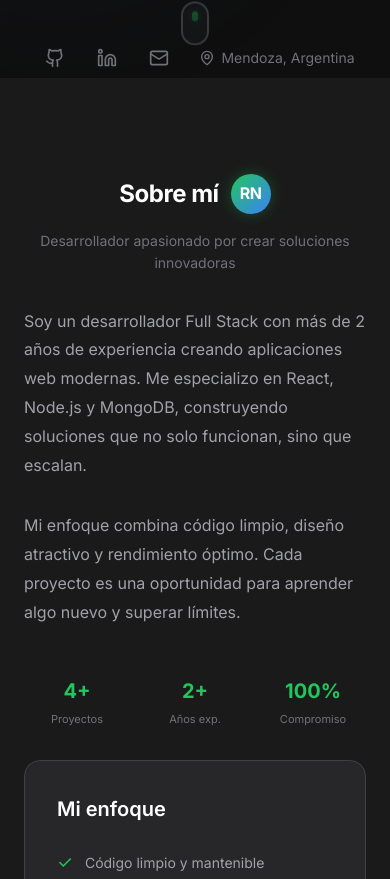
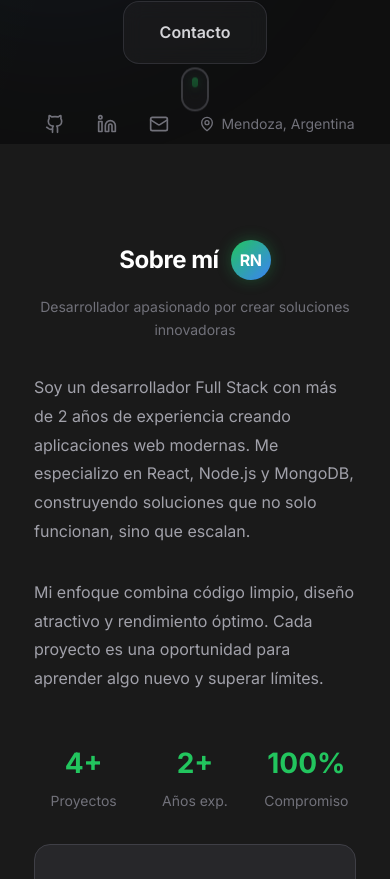
Before and after one commit to renzonodari9/portafolio-nodari, a React (Vite) app: page / in a window 390 px wide. Shown: the part 945-1824 px from the top of the page. Built offline with nearby package versions, Linux system fonts and the light colour scheme.

Commit message:
Final adjustments: responsive padding, mobile perfect; all details checked

```diff
--- a/src/responsive.css
+++ b/src/responsive.css
@@ -71,11 +71,13 @@
   .hero-cta {
     flex-direction: column;
     gap: 10px;
+    align-items: center;
   }
 
   .btn-primary,
   .btn-secondary {
     width: 100%;
+    max-width: 300px;
     text-align: center;
     padding: 14px 20px;
     font-size: 14px;
@@ -84,6 +86,7 @@
   .hero-tech-pills {
     gap: 8px;
     justify-content: center;
+    padding: 0 10px;
   }
 
   .tech-pill {
@@ -94,6 +97,7 @@
   .skills-grid {
     grid-template-columns: 1fr;
     gap: 16px;
+    padding: 0 10px;
   }
 
   .skill-card {
@@ -103,6 +107,7 @@
   .services-grid {
     grid-template-columns: 1fr;
     gap: 16px;
+    padding: 0 10px;
   }
 
   .service-card {
@@ -112,15 +117,17 @@
   .projects-grid {
     grid-template-columns: 1fr;
     gap: 20px;
+    padding: 0 10px;
   }
 
   .project-card {
-    margin: 0 10px;
+    margin: 0;
   }
 
   .section-title {
     font-size: 24px;
     text-align: center;
+    padding: 0 10px;
   }
 
   .section-subtitle {
@@ -162,21 +169,25 @@
   /* Proceso cards */
   .proceso-card {
     padding: 20px;
+    margin: 0 10px;
   }
 
   /* Soluciones cards */
   .solucion-card {
     padding: 20px;
+    margin: 0 10px;
   }
 
   /* Experience cards */
   .experience-card {
     padding: 20px;
+    margin: 0 10px;
   }
 
   /* About section */
   .about-grid {
     gap: 32px;
+    padding: 0 10px;
   }
 
   .about-stats {
@@ -184,17 +195,10 @@
     gap: 12px;
   }
 
-  .about-stat-value {
-    font-size: 20px;
-  }
-
-  .about-stat-label {
-    font-size: 11px;
-  }
-
   /* Contact */
   .contact-grid {
     gap: 32px;
+    padding: 0 10px;
   }
 
   .contact-form {
@@ -220,25 +224,6 @@
     padding: 8px 16px;
     font-size: 12px;
   }
-
-  /* Stats card in About */
-  .about-stat-value {
-    font-size: 20px;
-  }
-
-  .about-stat-label {
-    font-size: 11px;
-  }
-
-  /* Experience icon */
-  .experience-icon {
-    font-size: 28px;
-  }
-
-  /* Proceso step number */
-  .proceso-step {
-    font-size: 36px;
-  }
 }
 
 /* Netbook / Small Laptop */
```
Also changed, not shown: build-output.txt (added), mifoto.png (added), 1 other file (tests, documents, lock files or other folders).
